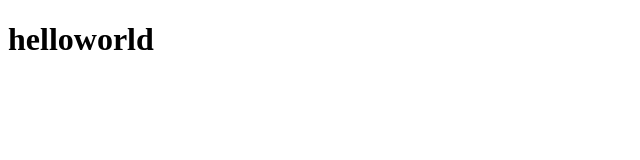
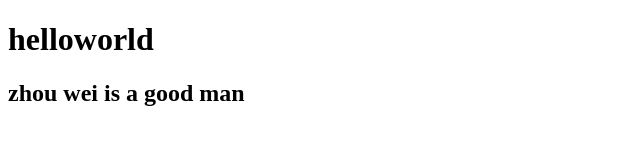
Before and after one commit to 1742240267/testDemo, a plain HTML site: page index.html in a window 1280 px wide. Shown: the whole page, without its empty margins (0-640 px from the left). Drawn offline with Linux system fonts and the light colour scheme.

Commit message:
这二次提交,修改了index.html文件

```diff
--- a/index.html
+++ b/index.html
@@ -6,5 +6,6 @@
 	</head>
 	<body>
 		<h1>helloworld</h1>
+		<h2>zhou wei is a good man</h2>
 	</body>
 </html>
```
